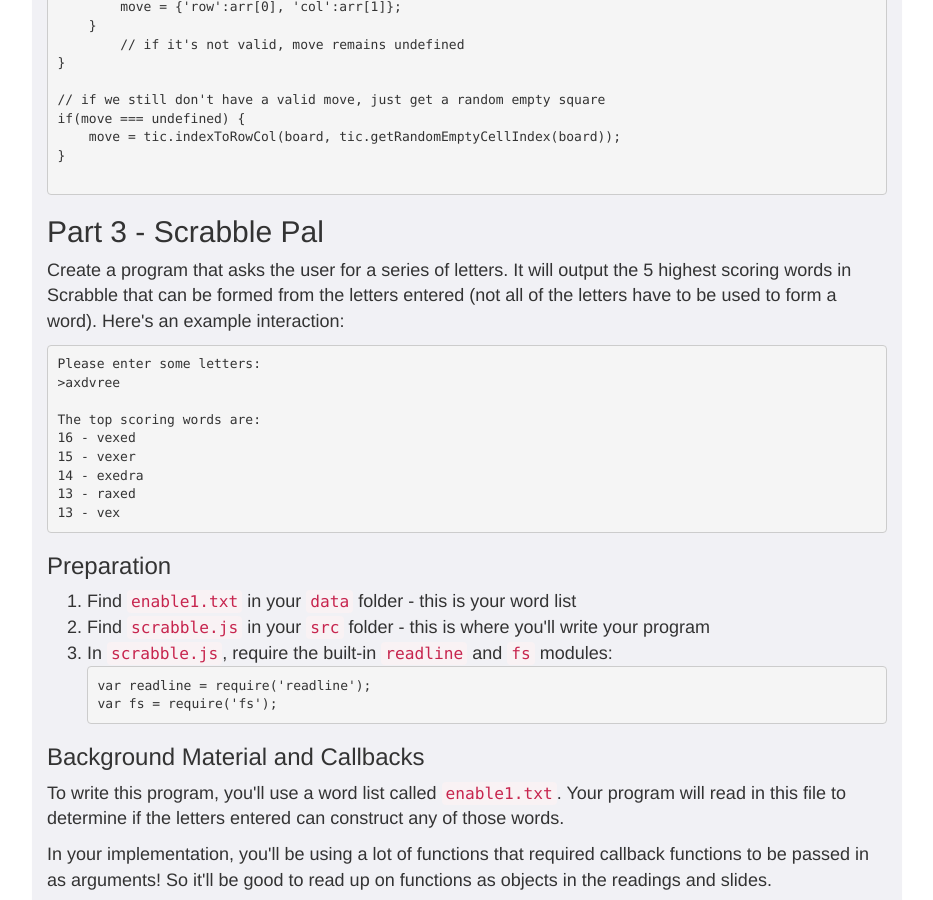
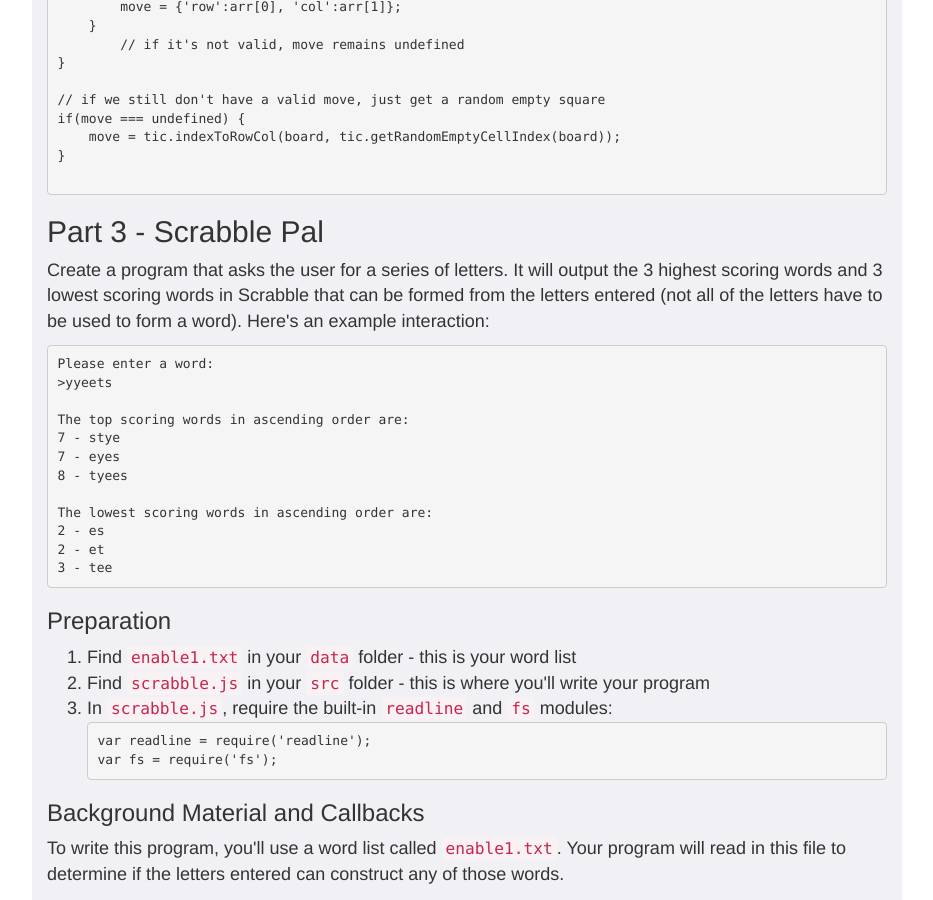
Before and after one commit to foureyes/csci-ua.0480-fall2016-007, a Jekyll site: the page built from homework/01.markdown, in a window 1280 px wide and 900 px high, scrolled down 28337 px. Shown: the whole window, without its empty margins (173-1106 px from the left). Built offline with Jekyll 4.4.1, drawn with Linux system fonts in a browser that asks for light colours; some of the changed text lies outside the part shown.

Commit message:
add minor changes to programs

```diff
--- a/homework/01.markdown
+++ b/homework/01.markdown
@@ -36,7 +36,7 @@ See the [example game](#hw01-tic-tac-toe-sample) shown at the end of these instr
 
 __Part 3__  - Scrabble Pal
 
-Create a scrabble solver. It will allow you to enter a string of letters... and it will output the 5 highest scoring words that can be constructed from those letters. The scores for each word are on these [rules](https://en.wikibooks.org/wiki/Scrabble/Rules#Scoring), using the following [letter values](http://www.wordfind.com/scrabble-letter-values/).
+Create a scrabble solver. It will allow you to enter a string of letters... and it will output the 3 highest and 3 lowest scoring words that can be constructed from those letters. The scores for each word are on these [rules](https://en.wikibooks.org/wiki/Scrabble/Rules#Scoring), using the following [letter values](http://www.wordfind.com/scrabble-letter-values/).
 
 See the [sample output](#hw01-scrabble-pal-sample) at the end of these instructions.
 
@@ -1246,17 +1246,20 @@ if(move === undefined) {
 ## Part 3 - Scrabble Pal
 
 
-Create a program that asks the user for a series of letters. It will output the 5 highest scoring words in Scrabble that can be formed from the letters entered (not all of the letters have to be used to form a word). Here's an example interaction:
-
-<pre><code data-trim contenteditable>Please enter some letters:
->axdvree
-
-The top scoring words are:
-16 - vexed
-15 - vexer
-14 - exedra
-13 - raxed
-13 - vex
+Create a program that asks the user for a series of letters. It will output the 3 highest scoring words and 3 lowest scoring words in Scrabble that can be formed from the letters entered (not all of the letters have to be used to form a word). Here's an example interaction:
+
+<pre><code data-trim contenteditable>Please enter a word:
+>yyeets
+
+The top scoring words in ascending order are:
+7 - stye
+7 - eyes
+8 - tyees
+
+The lowest scoring words in ascending order are:
+2 - es
+2 - et
+3 - tee
 </code></pre>
 
 ### Preparation
```
Also changed, not shown: other parts of homework/01.markdown (+3 -2 lines).
